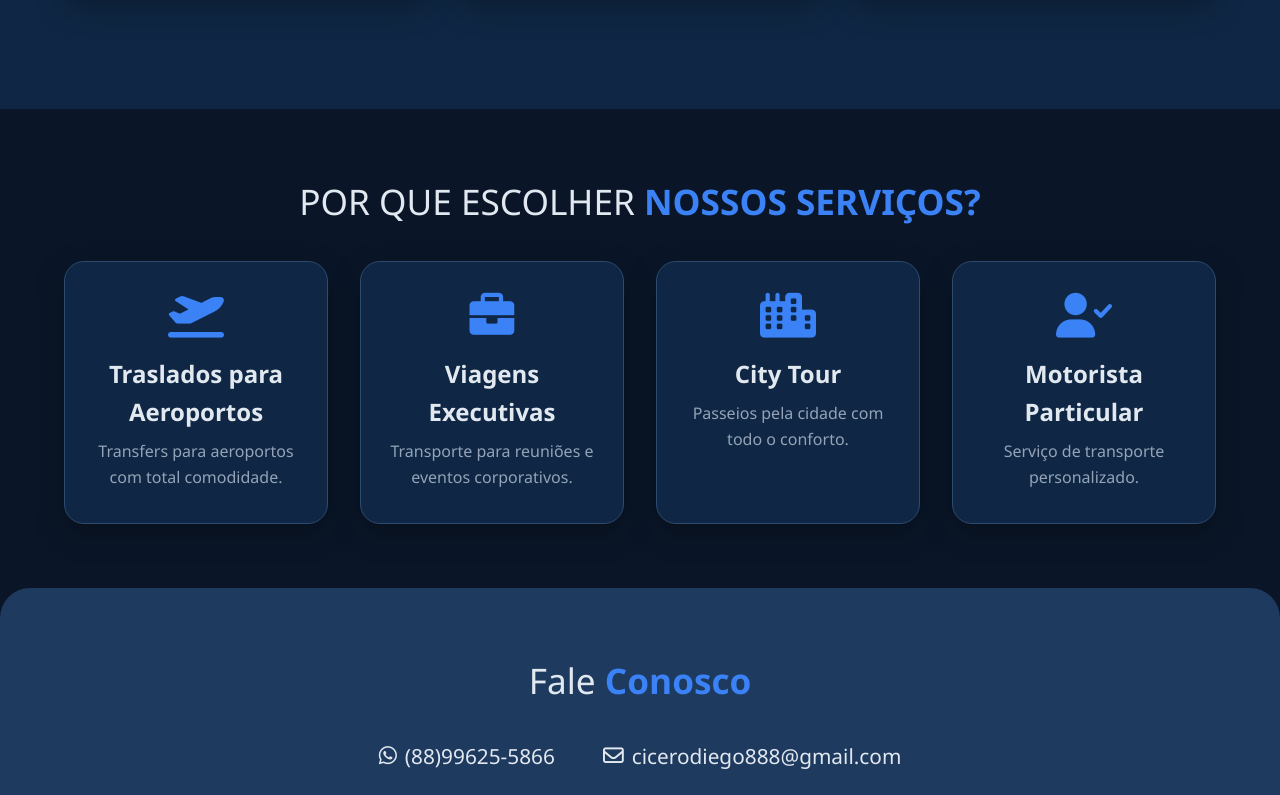
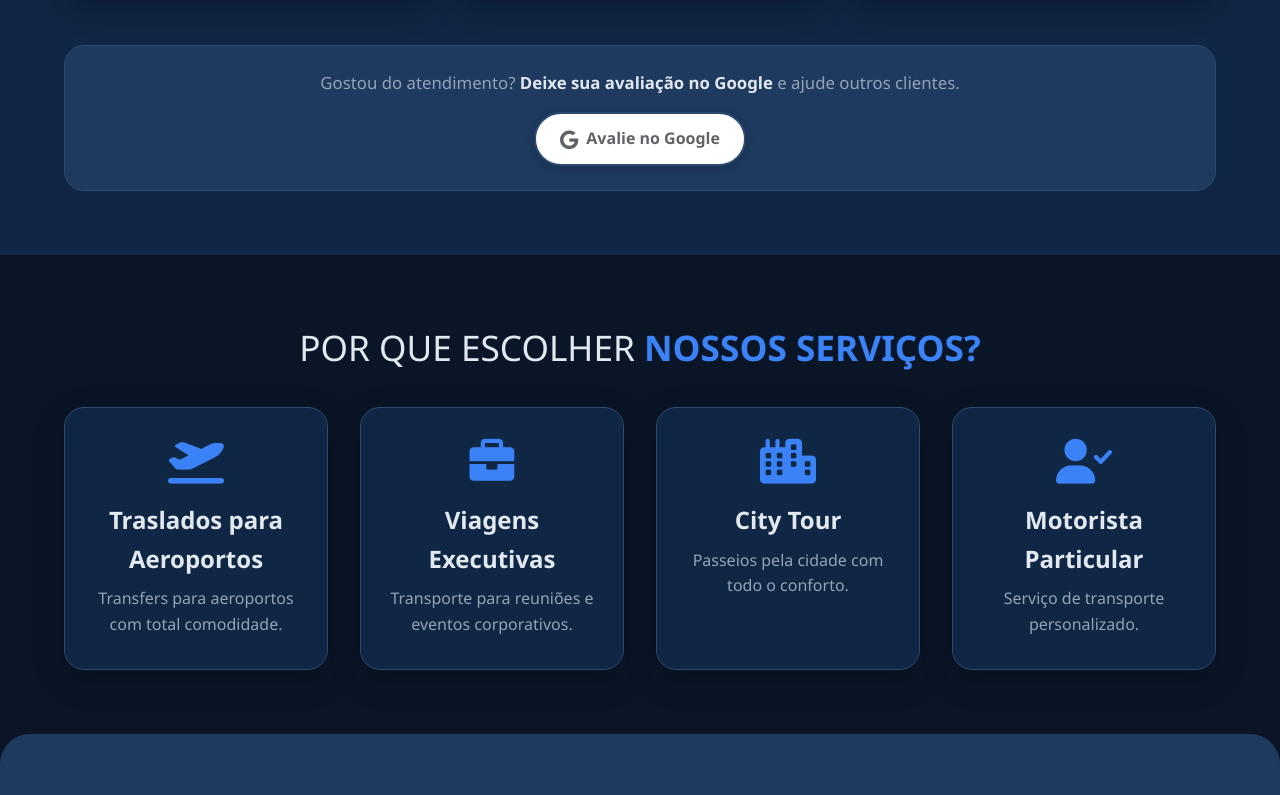
Before and after one commit to 201620278/motorista-executivo, a plain HTML site: page index.html in a window 1280 px wide. Shown: the part 1400-2195 px from the top of the page. Drawn offline with Linux system fonts and the light colour scheme.

Commit message:
commit v2

```diff
--- a/index.html
+++ b/index.html
@@ -3,7 +3,7 @@
 <head>
     <meta charset="UTF-8">
     <meta name="viewport" content="width=device-width, initial-scale=1.0, maximum-scale=5.0">
-    <title>Motorista Particular SP | Luxo e Segurança</title>
+    <title>Motorista Particular CE | Luxo e Segurança</title>
     <!-- Meta tags SEO -->
     <meta name="description" content="Mais de 10.000 corridas realizadas. Transporte particular com pontualidade, conforto e discrição em São Paulo. Solicite uma viagem.">
     <meta name="robots" content="index, follow">
@@ -317,6 +317,47 @@
             letter-spacing: 3px;
         }
 
+        /* CTA Avaliação Google */
+        .google-review-cta {
+            text-align: center;
+            margin-top: 2.5rem;
+            padding: 1.5rem;
+            background: var(--light);
+            border-radius: 20px;
+            border: 1px solid var(--gray);
+        }
+        .google-review-cta p {
+            color: var(--text-light);
+            margin-bottom: 1rem;
+            font-size: 1.05rem;
+        }
+        .google-review-cta strong {
+            color: var(--text);
+        }
+        .btn-google {
+            display: inline-flex;
+            align-items: center;
+            gap: 0.5rem;
+            background: var(--white);
+            color: #5f6368;
+            padding: 0.75rem 1.5rem;
+            border-radius: 50px;
+            text-decoration: none;
+            font-weight: 600;
+            font-size: 1rem;
+            border: 2px solid var(--gray);
+            transition: var(--transition);
+            box-shadow: 0 2px 10px rgba(0,0,0,0.2);
+        }
+        .btn-google:hover {
+            border-color: var(--secondary);
+            color: var(--secondary);
+            transform: translateY(-2px);
+        }
+        .btn-google i {
+            font-size: 1.2rem;
+        }
+
         /* Cards de serviços */
         .section-title {
             text-align: center;
@@ -621,6 +662,12 @@
                     <div class="stars">★★★★★</div>
                 </div>
             </div>
+            <div class="google-review-cta fade-in">
+                <p>Gostou do atendimento? <strong>Deixe sua avaliação no Google</strong> e ajude outros clientes.</p>
+                <a href="https://g.page/r/CfsN7eM1zkAAEAI/review" target="_blank" rel="noopener noreferrer" class="btn-google" aria-label="Avaliar no Google">
+                    <i class="fab fa-google"></i> Avalie no Google
+                </a>
+            </div>
         </section>
 
         <!-- SERVIÇOS -->
```
